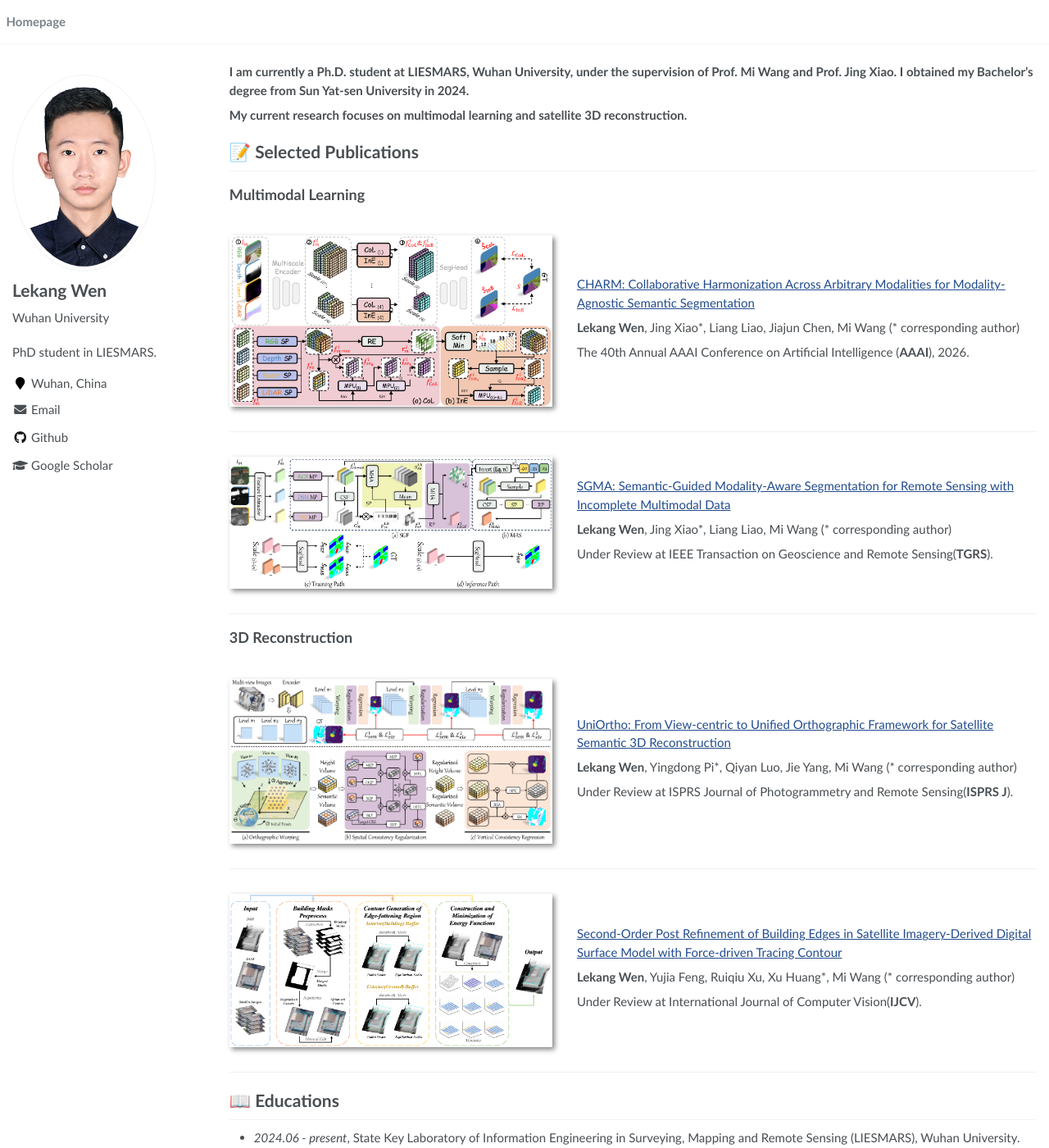
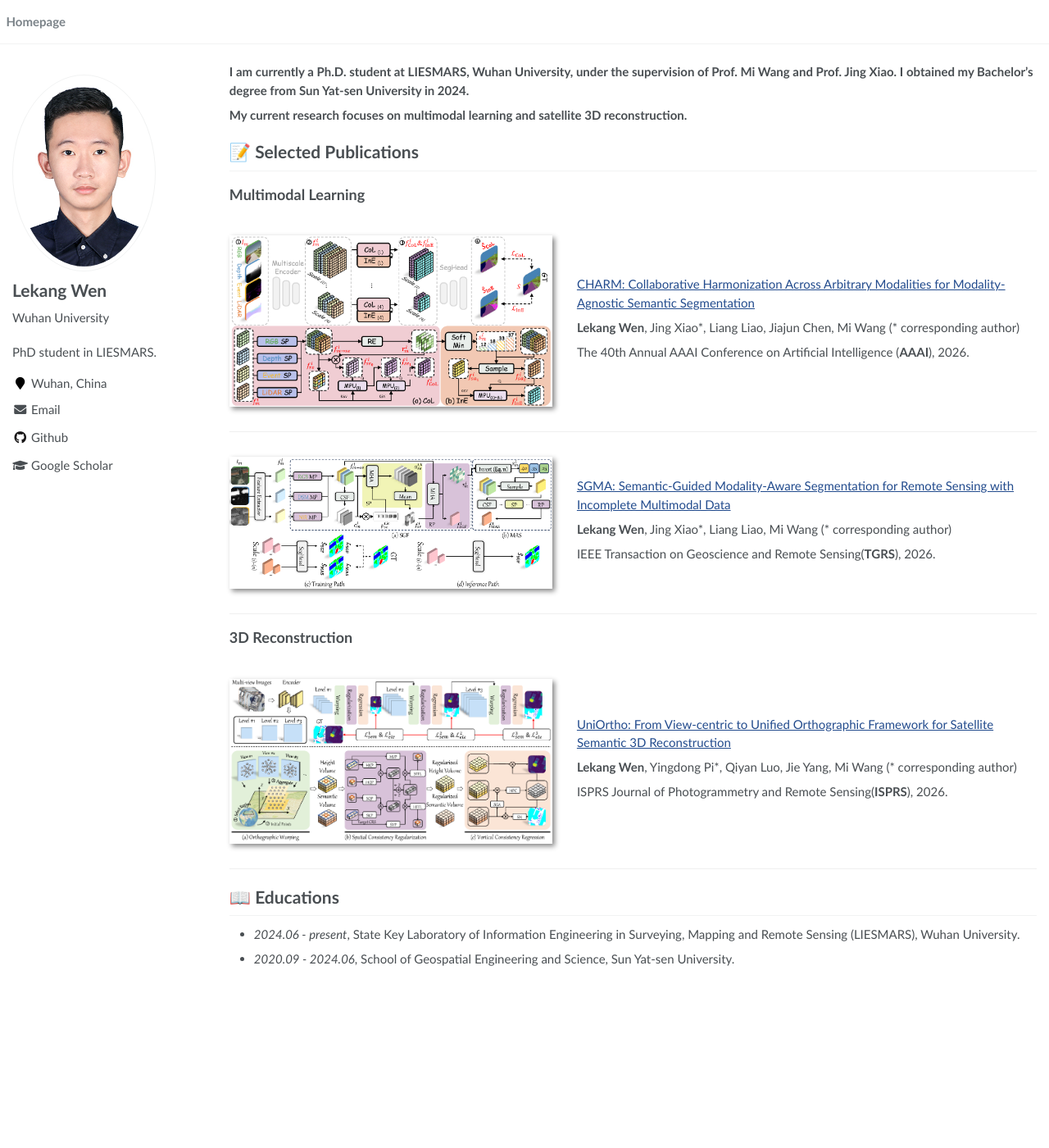
Before and after one commit to wenlk3/wenlk3.github.io, a Jekyll site: the page built from _pages/about.md, in a window 1280 px wide and 1400 px high. Shown: the whole window at 82% size. Built offline with Jekyll 4.4.1, drawn with Linux system fonts in a browser that asks for light colours.

Commit message:
CHARM (AAAI 2026), SGMA (TGRS 2026), UniOrtho (ISPRS 2026)

```diff
--- a/_pages/about.md
+++ b/_pages/about.md
@@ -28,7 +28,7 @@ redirect_from:
 <div class='paper-box'><div class='paper-box-image'><div><img src='images/aaai_2026_charm.png' alt="sym" width="100%"></div></div>
 <div class='paper-box-text' markdown="1">
 
-[CHARM: Collaborative Harmonization Across Arbitrary Modalities for Modality-Agnostic Semantic Segmentation](https://arxiv.org/abs/2508.03060)
+[CHARM: Collaborative Harmonization Across Arbitrary Modalities for Modality-Agnostic Semantic Segmentation](https://ojs.aaai.org/index.php/AAAI/article/view/38033)
 
 **Lekang Wen**, Jing Xiao\*, Liang Liao, Jiajun Chen, Mi Wang (\* corresponding author)
 
@@ -39,11 +39,11 @@ The 40th Annual AAAI Conference on Artificial Intelligence (**AAAI**), 2026.
 <div class='paper-box'><div class='paper-box-image'><div><img src='images/tgrs_2026_sgma.png' alt="sym" width="100%"></div></div>
 <div class='paper-box-text' markdown="1">
 
-[SGMA: Semantic-Guided Modality-Aware Segmentation for Remote Sensing with Incomplete Multimodal Data](https://arxiv.org/abs/2508.03060)
+[SGMA: Semantic-Guided Modality-Aware Segmentation for Remote Sensing with Incomplete Multimodal Data](https://ieeexplore.ieee.org/abstract/document/11517493)
 
 **Lekang Wen**, Jing Xiao\*, Liang Liao, Mi Wang (\* corresponding author)
 
-Under Review at IEEE Transaction on Geoscience and Remote Sensing(**TGRS**).
+IEEE Transaction on Geoscience and Remote Sensing(**TGRS**), 2026.
 </div>
 </div>
 
@@ -52,21 +52,11 @@ Under Review at IEEE Transaction on Geoscience and Remote Sensing(**TGRS**).
 <div class='paper-box'><div class='paper-box-image'><div><img src='images/isprs_2026_uniortho.png' alt="sym" width="100%"></div></div>
 <div class='paper-box-text' markdown="1">
 
-[UniOrtho: From View-centric to Unified Orthographic Framework for Satellite Semantic 3D Reconstruction](https://arxiv.org/abs/2508.03060)
+[UniOrtho: From View-centric to Unified Orthographic Framework for Satellite Semantic 3D Reconstruction](https://www.sciencedirect.com/journal/isprs-journal-of-photogrammetry-and-remote-sensing)
 
 **Lekang Wen**, Yingdong Pi\*, Qiyan Luo, Jie Yang, Mi Wang (\* corresponding author)
 
-Under Review at ISPRS Journal of Photogrammetry and Remote Sensing(**ISPRS J**).
-</div>
-</div>
-
-<div class='paper-box'><div class='paper-box-image'><div><img src='images/ijcv_2026_ftc.png' alt="sym" width="100%"></div></div>
-<div class='paper-box-text' markdown="1">
-[Second-Order Post Refinement of Building Edges in Satellite Imagery-Derived Digital Surface Model with Force-driven Tracing Contour](https://arxiv.org/abs/2508.03060)
-
-**Lekang Wen**, Yujia Feng, Ruiqiu Xu, Xu Huang\*, Mi Wang (\* corresponding author)
-
-Under Review at International Journal of Computer Vision(**IJCV**).
+ISPRS Journal of Photogrammetry and Remote Sensing(**ISPRS**), 2026.
 </div>
 </div>
 
```
